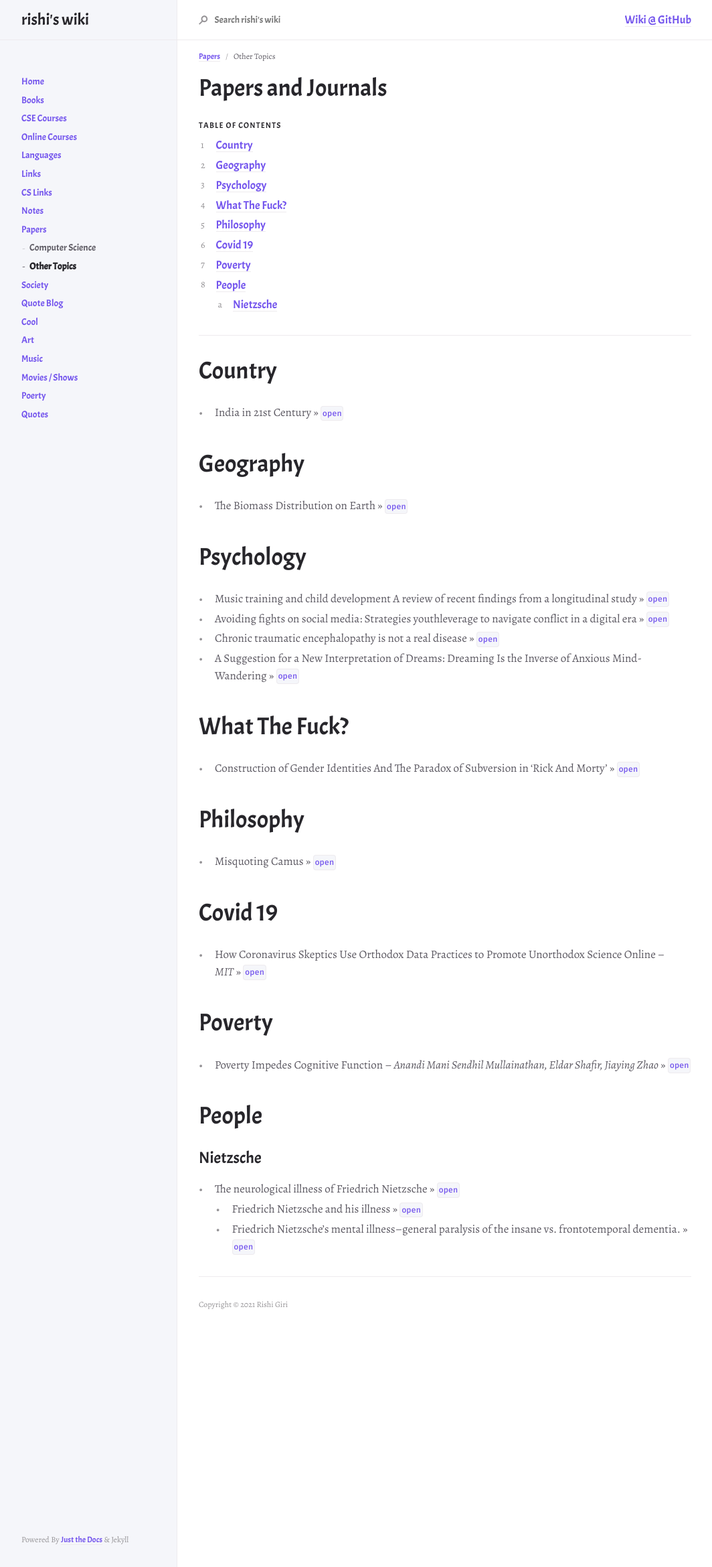
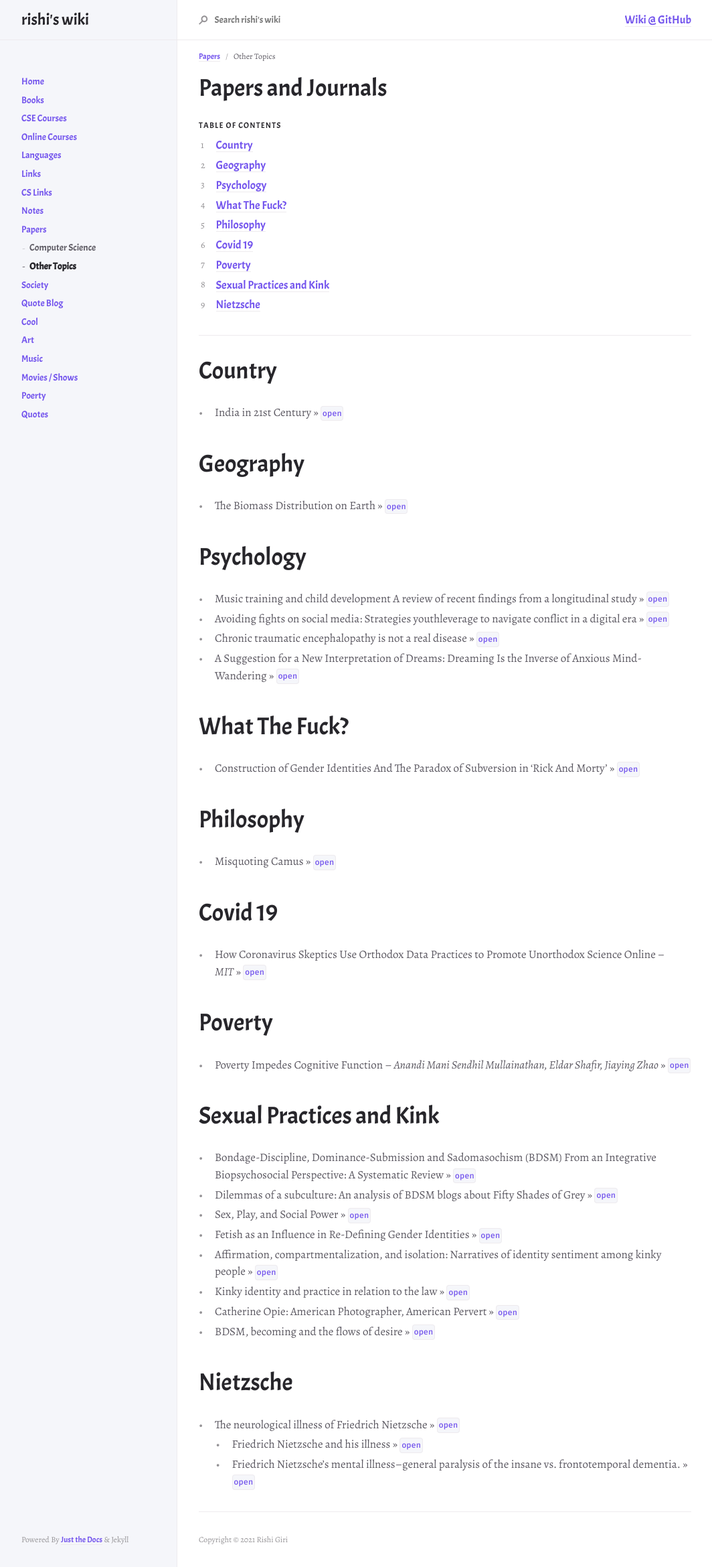
Before and after one commit to r8w/r8w, a Jekyll site: the page built from docs/papers/other.md, in a window 1280 px wide. Shown: the whole page at 67% size, without its empty margins (107-1171 px from the left). Built offline with Jekyll 4.4.1, drawn with Linux system fonts in a browser that asks for light colours; nearby versions of some CDN libraries.

Commit message:
update papers

```diff
--- a/docs/papers/other.md
+++ b/docs/papers/other.md
@@ -47,9 +47,18 @@ nav_order: 1
 
 - Poverty Impedes Cognitive Function -- *Anandi Mani Sendhil Mullainathan, Eldar Shafir, Jiaying Zhao* >> [`open`](https://sci-hub.do/10.1126/science.1238041)
 
-# People
+# Sexual Practices and Kink
 
-## Nietzsche
+- Bondage-Discipline, Dominance-Submission and Sadomasochism (BDSM) From an Integrative Biopsychosocial Perspective: A Systematic Review >> [`open`](https://sci-hub.do/10.1016/j.esxm.2019.02.002)
+- Dilemmas of a subculture: An analysis of BDSM blogs about Fifty Shades of Grey >> [`open`](https://www.academia.edu/40961847/Dilemmas_of_a_subculture_An_analysis_of_BDSM_blogs_about_Fifty_Shades_of_Grey)
+- Sex, Play, and Social Power >> [`open`](https://www.academia.edu/41254173/Chapter_5_SEX_PLAY_AND_SOCIAL_POWER_)
+- Fetish as an Influence in Re-Defining Gender Identities >> [`open`](https://www.academia.edu/40525586/Fetish_as_an_Influence_in_Re_Defining_Gender_Identities)
+- Affirmation, compartmentalization, and isolation: Narratives of identity sentiment among kinky people >> [`open`](https://www.academia.edu/43024198/Affirmation_compartmentalization_and_isolation_Narratives_of_identity_sentiment_among_kinky_people)
+- Kinky identity and practice in relation to the law >> [`open`](https://www.academia.edu/43047679/Kinky_identity_and_practice_in_relation_to_the_law)
+- Catherine Opie: American Photographer, American Pervert >> [`open`](https://www.academia.edu/28632294/Catherine_Opie_American_Photographer_American_Pervert)
+- BDSM, becoming and the flows of desire >> [`open`](https://www.tandfonline.com/doi/full/10.1080/13691058.2018.1485969)
+
+# Nietzsche
 
 - The neurological illness of Friedrich Nietzsche >> [`open`](https://pubmed.ncbi.nlm.nih.gov/18575181/)
 	- Friedrich Nietzsche and his illness >> [`open`](https://pubmed.ncbi.nlm.nih.gov/23586545/)
```
Also changed, not shown: docs/papers/cs.md (+6 -0 lines).
